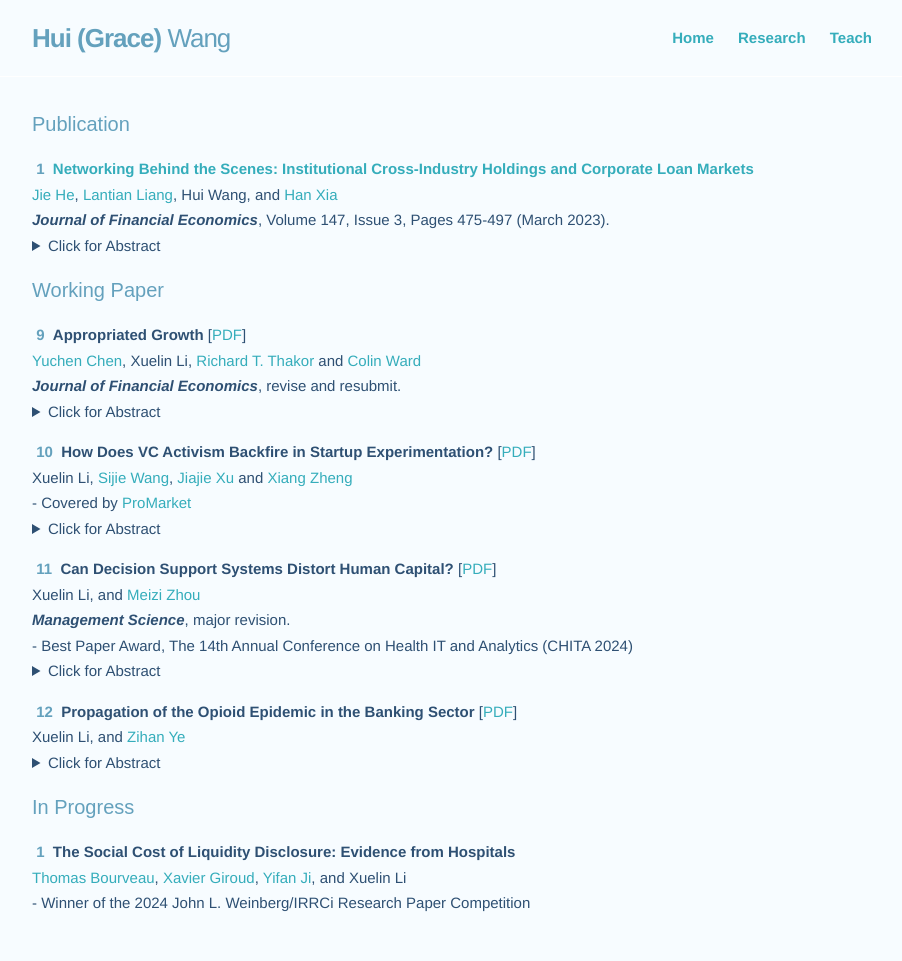
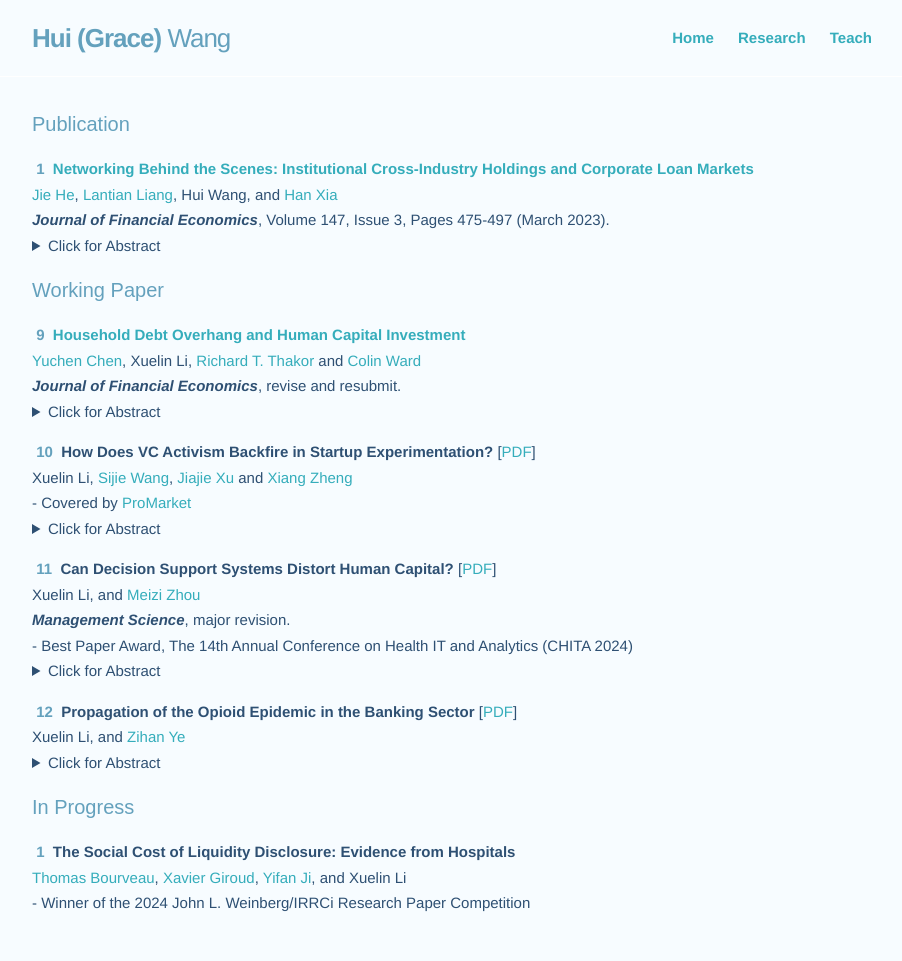
Before and after one commit to huigracewang/homepage, a Jekyll site: the page built from research.md, in a window 1280 px wide. Shown: the whole page, without its empty margins (188-1090 px from the left). Built offline with Jekyll 4.4.1, drawn with Linux system fonts in a browser that asks for light colours.

Commit message:
Update research.md

```diff
--- a/research.md
+++ b/research.md
@@ -11,8 +11,8 @@ pubs:
     abstract: Institutional investors increasingly hold firms in both the industrial and financial sectors. These cross-industry holdings link firms to “outside” banks that they have not borrowed from, creating a network between the two sectors. We show that such networks reduce firms’ loan spreads. This effect is more prominent when cross-holders are actively involved in borrowers’ routine operations and when they have stronger incentives to advocate for borrowers in the loan process. Furthermore, outside banks begin to lend more to firms once the two parties become linked. This network is “behind-the-scenes” because it does not arise from prior interactions between firms and banks, but is instead built through institutions’ cross-holdings.
 
 items:
-  - title: rationedgrowth
-    description: <strong>Appropriated Growth</strong> [<a href="https://papers.ssrn.com/sol3/papers.cfm?abstract_id=4244951" target="_blank">PDF</a>]
+  - title: hhdebtoverhang
+    description: <a href="https://papers.ssrn.com/sol3/papers.cfm?abstract_id=4190550" target="_blank"><strong>Household Debt Overhang and Human Capital Investment</strong></a>
     authors: <a href = "https://sites.google.com/umn.edu/yuchen-chen" target="_blank">Yuchen Chen</a>, Xuelin Li, <a href = "https://carlsonschool.umn.edu/faculty/richard-thakor" target="_blank">Richard T. Thakor</a> and <a href="https://sites.google.com/site/cwardweb/colin-ward" target="_blank">Colin Ward</a>
     numbering: 9
     publication: <strong><i>Journal of Financial Economics</i></strong>, revise and resubmit.
```
